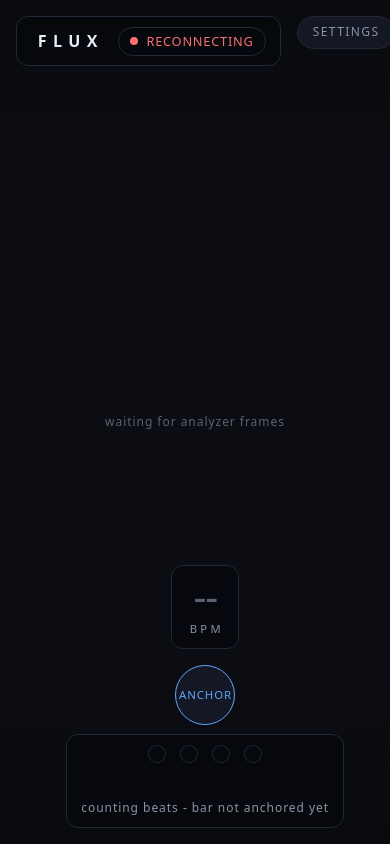
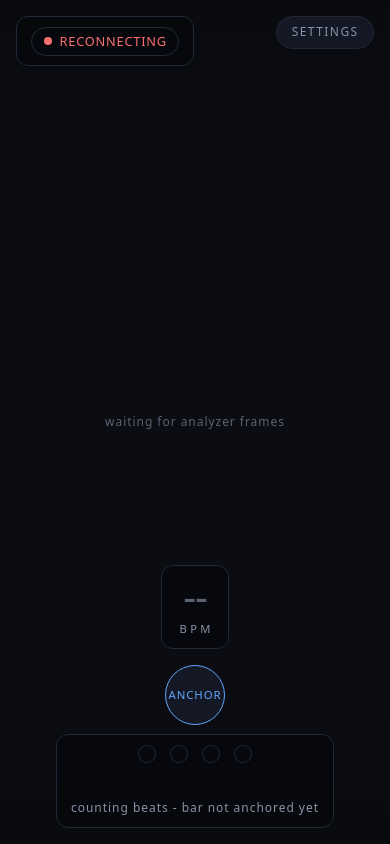
Before and after one commit to Oulsen/Flux, a Svelte app in the folder src/Flux.Web.Frontend/: page / in a window 390 px wide. Built offline with nearby package versions, Linux system fonts and the light colour scheme; no server answers.

Commit message:
Keep the stage header inside a phone screen

```diff
--- a/src/Flux.Web.Frontend/src/App.svelte
+++ b/src/Flux.Web.Frontend/src/App.svelte
@@ -665,6 +665,11 @@
     z-index: 1;
     display: grid;
     grid-template-rows: auto 1fr auto;
+
+    /* At least zero rather than the implicit auto, which grows to fit min-content: a
+       badge that cannot shrink then made the whole HUD wider than a phone, and the
+       settings button - the drawer's only standing opener - was past the right edge. */
+    grid-template-columns: minmax(0, 1fr);
     padding: var(--gap);
     padding-bottom: max(var(--gap), env(safe-area-inset-bottom));
 
@@ -746,6 +751,9 @@
     flex-direction: row;
     align-items: center;
     gap: 0.9rem;
+
+    /* Lets the badge inside give way before the settings button does. */
+    min-width: 0;
   }
 
   /* Not a cluster itself: it stacks a control above one, and only the readings want a
@@ -830,6 +838,9 @@
   .settings {
     /* Taken back from the sheet of glass above. */
     pointer-events: auto;
+
+    /* Never the thing that shrinks: the badge beside it ellipsizes instead. */
+    flex: none;
     padding: 0.4rem 0.9rem;
 
     /* Opaque, unlike the readings around it. A control needs a findable edge, and the
@@ -994,6 +1005,10 @@
     font-size: 0.75rem;
     letter-spacing: 0.08em;
     text-transform: uppercase;
+
+    /* Wraps inside the window rather than running off it on a phone. */
+    max-width: 100%;
+    text-align: center;
   }
 
   .switch {
@@ -1042,6 +1057,12 @@
    * the drawer has it.
    */
   @media (max-width: 40rem) {
+    /* The window's title bar already says Flux, and on a phone the width it takes is
+       the width the connection badge needs. */
+    h1 {
+      display: none;
+    }
+
     .bottom {
       grid-template-columns: 1fr;
     }
--- a/src/Flux.Web.Frontend/src/components/ConnectionBadge.svelte
+++ b/src/Flux.Web.Frontend/src/components/ConnectionBadge.svelte
@@ -43,7 +43,7 @@
 
 <span class="badge {label.tone}">
   <span class="dot"></span>
-  {label.text}
+  <span class="text">{label.text}</span>
 </span>
 
 <style>
@@ -59,9 +59,20 @@
     text-transform: uppercase;
     color: var(--ink-dim);
     white-space: nowrap;
+
+    /* Gives way to the settings button beside it on a narrow phone; the dot keeps the
+       state readable even when the words are cut. */
+    min-width: 0;
+    max-width: 100%;
+  }
+
+  .text {
+    overflow: hidden;
+    text-overflow: ellipsis;
   }
 
   .dot {
+    flex: none;
     width: 0.5rem;
     height: 0.5rem;
     border-radius: 50%;
```
